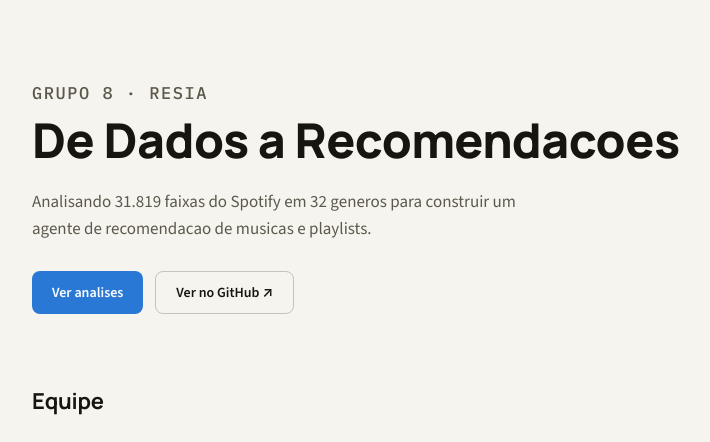
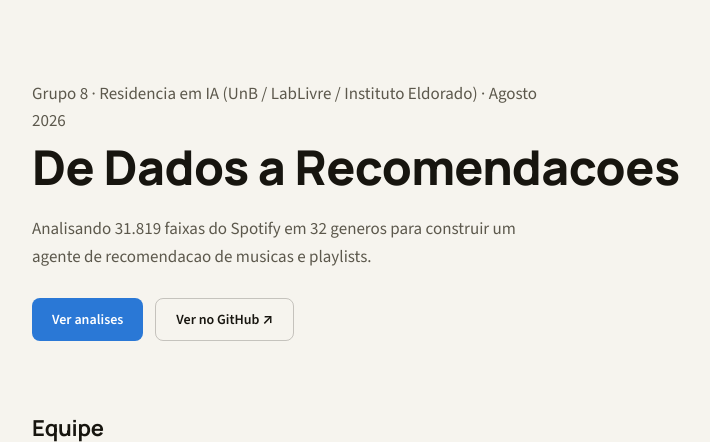
Before and after one commit to Lucas-AV/Grupo-8-ResIA, a Python web app: template site/templates/index.html in a window 1280 px wide. Shown: the part 54-496 px from the top of the page, without its empty margins (92-802 px from the left). Run offline with Jinja, Linux system fonts and the light colour scheme; the template is opened without the code that fills it, so the values that code supplies are empty.

Commit message:
Add hero masthead line and accent rule to index.html
Co-Authored-By: Claude Sonnet 5 <noreply@anthropic.com>

```diff
--- a/site/templates/index.html
+++ b/site/templates/index.html
@@ -1,8 +1,9 @@
 {% extends "base.html" %}
 {% block content %}
 <div class="hero">
-  <p class="eyebrow">Grupo 8 &middot; ResIA</p>
+  <p class="hero-meta">Grupo 8 &middot; Residencia em IA (UnB / LabLivre / Instituto Eldorado) &middot; Agosto 2026</p>
   <h1>De Dados a Recomendacoes</h1>
+  <div class="hero-rule"></div>
   <p>Analisando 31.819 faixas do Spotify em 32 generos para construir um
     agente de recomendacao de musicas e playlists.</p>
   <div class="hero-actions">
```
